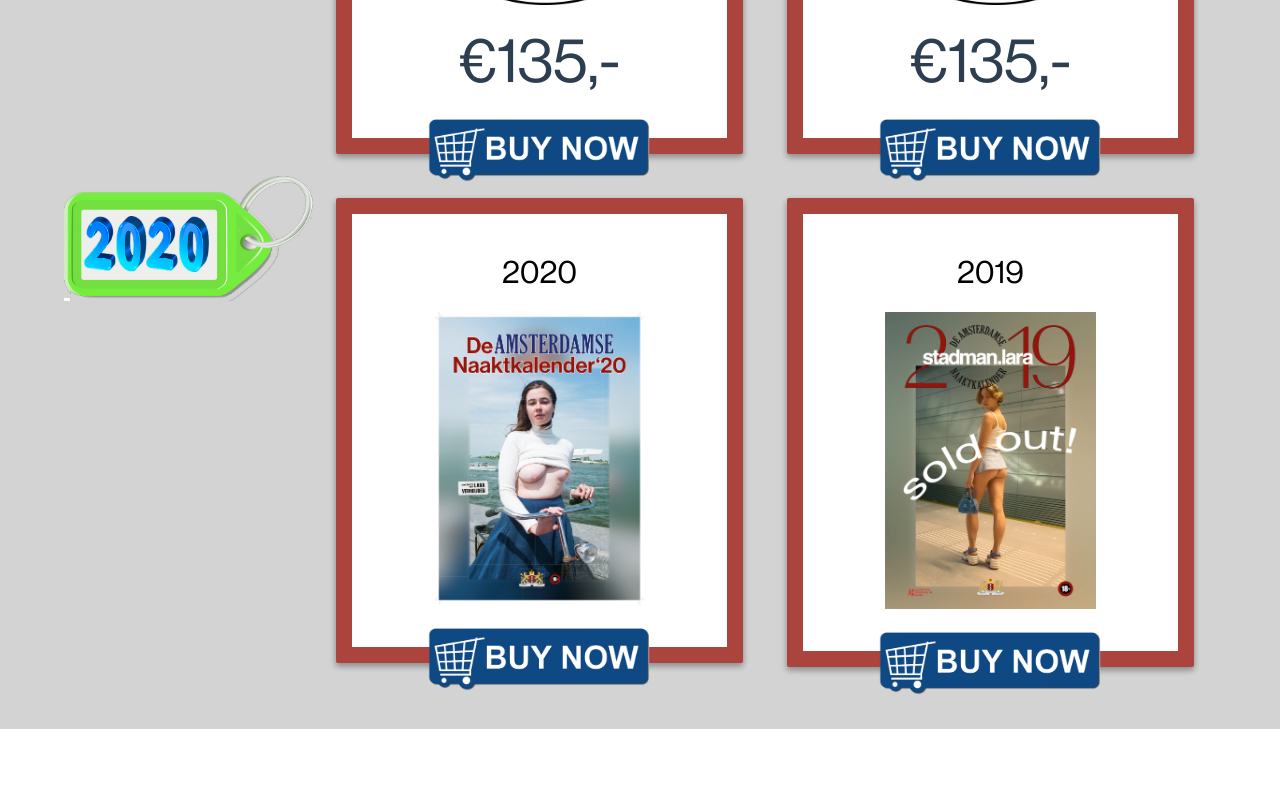
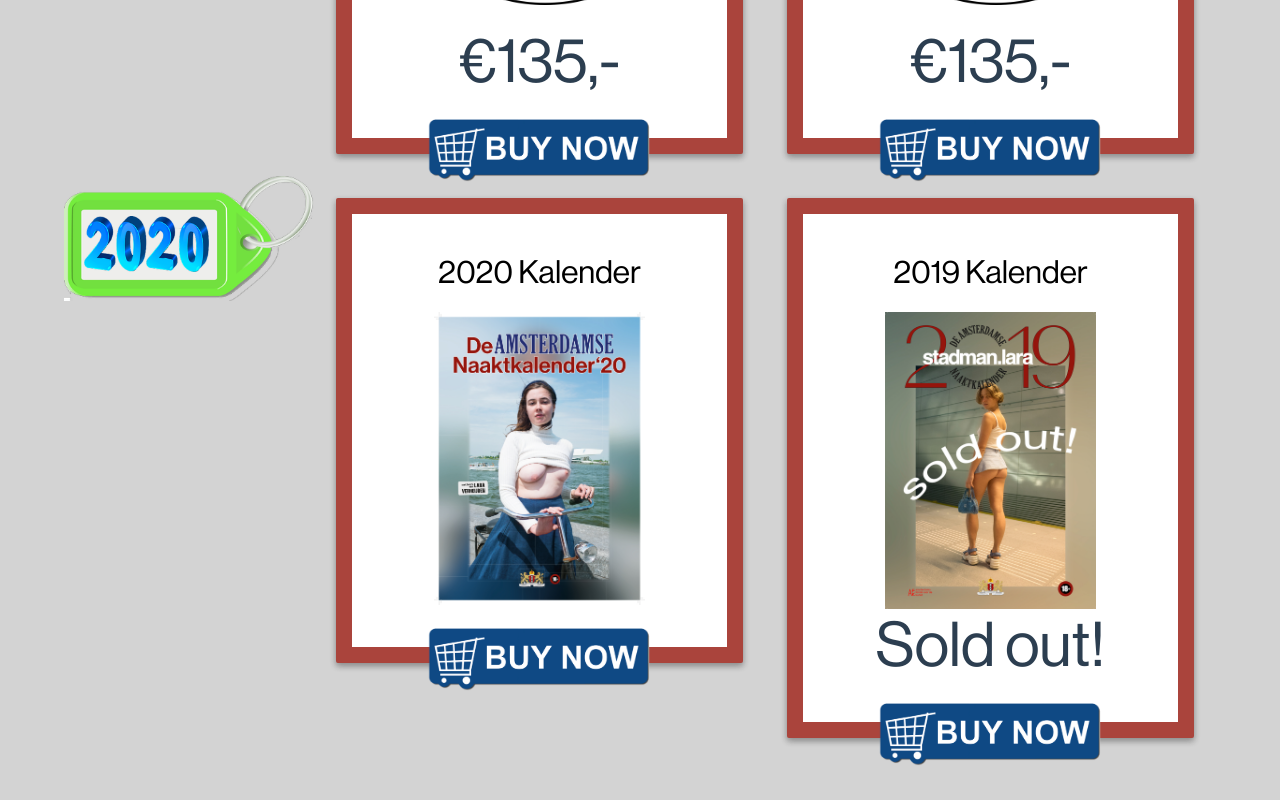
Before and after one commit to YketD/thecalendarproject, a Vue app: page / in a window 1280 px wide. Shown: the part 1336-2136 px from the top of the page. Before the commit the page ends 2065 px from the top, so only its background shows below. Built offline with nearby package versions, Linux system fonts and the light colour scheme.

Commit message:
fix responsiveness

```diff
--- a/src/components/HomeTemp.vue
+++ b/src/components/HomeTemp.vue
@@ -51,14 +51,15 @@
                 </div>
                 <product-card
                         class="product-card"
-                        label="2020"
+                        label="2020 Kalender"
                         v-on:click.native="orderProduct('frame-product-4256713769026')"
                         :image-title="'/images/products/2020-available.jpg'" />
                 <product-card
                         class="product-card"
-                        label="2019"
+                        label="2019 Kalender"
                         v-on:click.native="orderProduct('frame-product-4256713769026')"
-                        :image-title="'/images/products/2019-sold-out.jpg'" />
+                        :image-title="'/images/products/2019-sold-out.jpg'"
+                price="Sold out!"/>
             </div>
         </div>
         <!--        <background-component />-->
@@ -572,7 +573,6 @@
 <style>
     * {
         box-sizing: border-box;
-        /*transform: scale(0.99);*/
     }
 
     #headline {
@@ -598,22 +598,26 @@
     .year-label img {
         width: 125px;
     }
-@media (max-width: 1230px) {
-    .column-fill {
-        grid-column-end: 3;
+
+    @media (max-width: 1230px) {
+        .column-fill {
+            grid-column-end: 3;
+        }
     }
-}
+
     @media (max-width: 932px) {
         .year-label {
-            grid-column-end: 2;
+            grid-column-end: 3;
             background-size: 250px 125px;
             height: 125px;
             margin-top: 20px;
             margin-left: 20px;
         }
+        .column-fill {
+            grid-column-end: 1;
+            grid-column-start: 3;
+        }
     }
-
-
 
     #product-component-1571344510124,
     #product-component-1571344433543,
@@ -661,7 +665,7 @@
         }
     }
 
-    @media (max-width: 720px) {
+    @media (max-width: 780px) {
         .products {
             grid-template-columns: 1fr;
             grid-gap: 12vw;
@@ -669,10 +673,15 @@
             overflow: hidden;
         }
 
+        .column-fill {
+            grid-column-end: 1;
+            grid-column-start: 2;
+        }
+
         .year-label {
-            grid-column-start: 1;
             grid-column-end: 2;
         }
+
     }
 
     .fixed {
@@ -697,10 +706,12 @@
     }
 
     @media (min-width: 932px) {
-        .product-card:hover{
+        .product-card:hover {
             transform: scale(1.05);
+            box-shadow: 0 14px 28px rgba(0, 0, 0, 0.25), 0 10px 10px rgba(0, 0, 0, 0.22);
         }
     }
+
     @media (max-width: 1630px) {
         .product-card {
             margin: 22px;
--- a/src/components/ProductCard.vue
+++ b/src/components/ProductCard.vue
@@ -142,6 +142,11 @@
     .red, .bottom {
         color: #000000;
     }
+    @media (max-width: 932px) {
+        .red {
+            font-size: 22px;
+        }
+    }
 
     .product-container {
         background: white;
```
